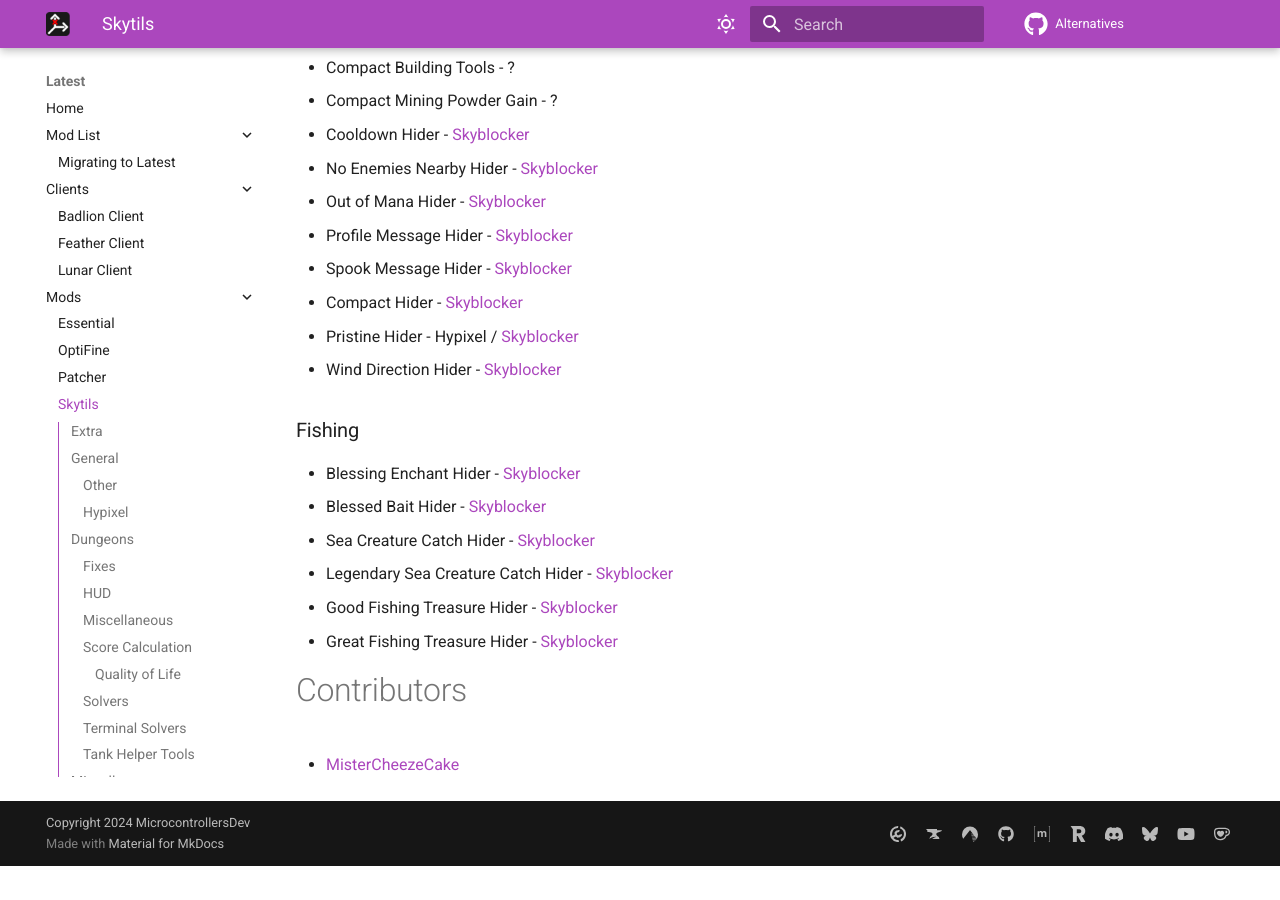
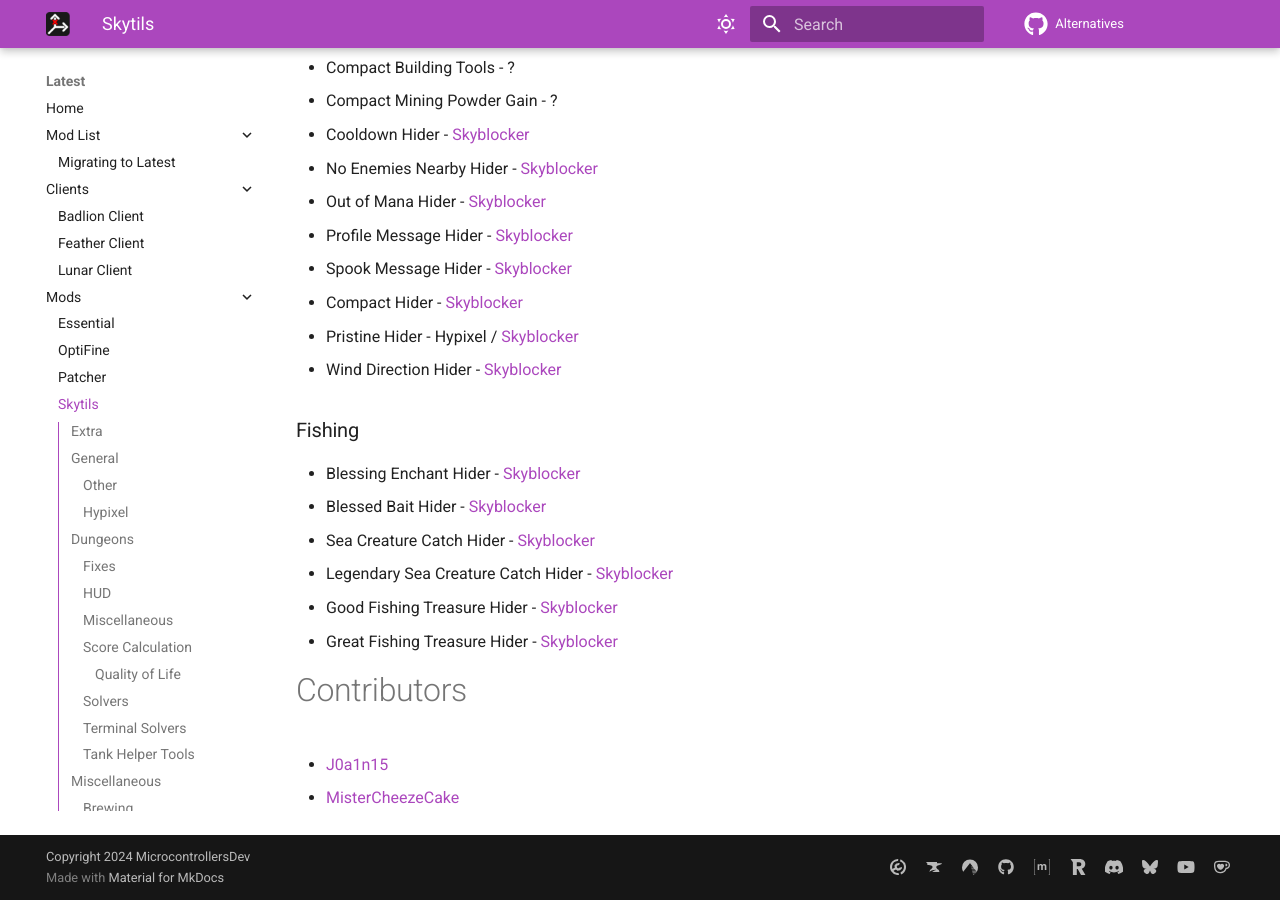
Before and after one commit to MicrocontrollersDev/Alternatives, an MkDocs documentation site: the page built from docs/latest/skytils.md, in a window 1280 px wide and 900 px high, scrolled down 14776 px. Built offline with MkDocs 1.6.1 and Material for MkDocs 9.7.7, drawn with Linux system fonts in a browser that asks for light colours; comment, search, counter and statistics services are not loaded; before the commit the page ends 15642 px from its top, so only the background shows below that.

Commit message:
add contrib

```diff
--- a/docs/latest/skytils.md
+++ b/docs/latest/skytils.md
@@ -503,4 +503,5 @@
 
 # Contributors
 
+* [J0a1n15](https://github.com/j10a1n15)
 * [MisterCheezeCake](https://github.com/MisterCheezeCake)
```
